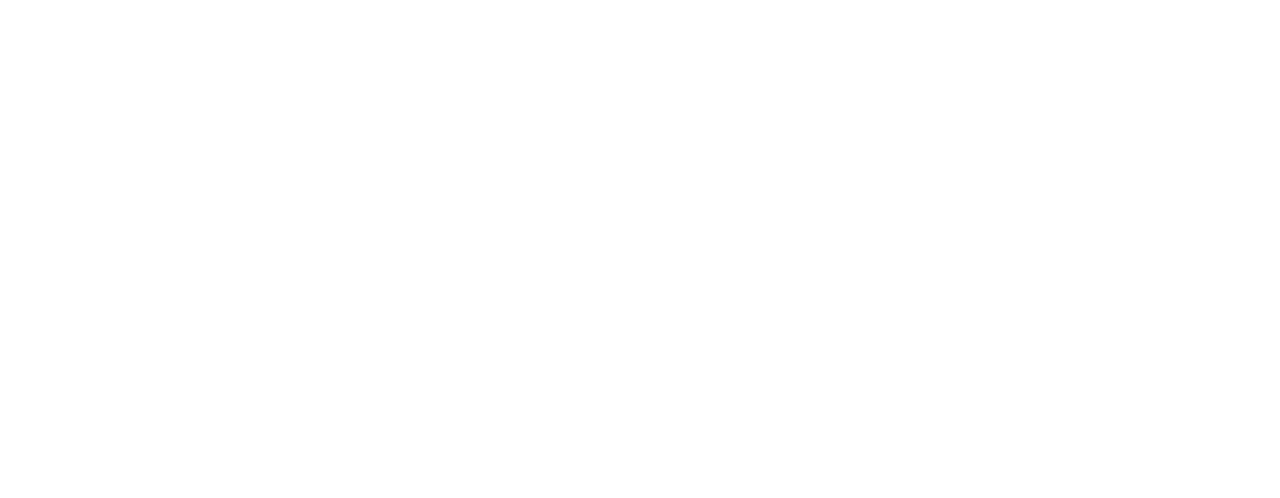
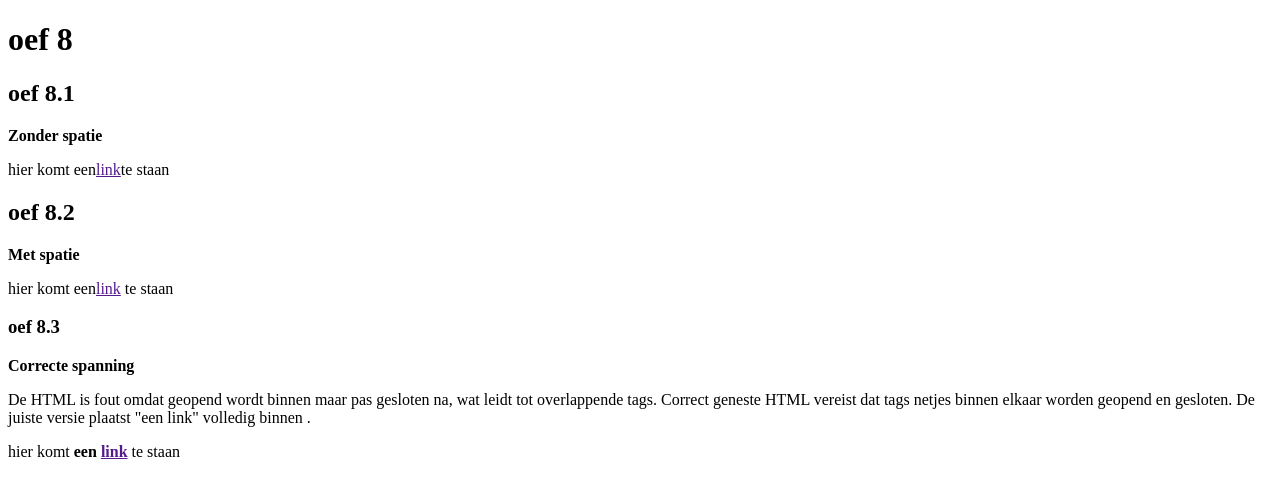
Before and after one commit to RouslanGalaev/WebDevelopment, a website: page labo_2/oef 8.html in a window 1280 px wide. Drawn offline with Linux system fonts and the light colour scheme.

Commit message:
commit
Oef 8

```diff
--- a/labo_2/oef 8.html
+++ b/labo_2/oef 8.html
@@ -2,9 +2,19 @@
 <html lang="en">
 <head>
     <meta charset="UTF-8">
-    <title>Title</title>
+    <title>oef 8</title>
 </head>
 <body>
-
+<h1>oef 8</h1>
+    <h2>oef 8.1</h2>
+        <p> <strong> Zonder spatie </strong> </p>
+        <span>hier komt een</span><a href="">link</a><span>te staan</span>
+    <h2>oef 8.2</h2>
+        <p> <strong> Met spatie </strong> </p>
+        <span>hier komt een</span><a href="">link</a><span> te staan</span>
+    <h3>oef 8.3</h3>
+        <p> <strong> Correcte spanning </strong> </p>
+        <p>De HTML is fout omdat geopend wordt binnen maar pas gesloten na, wat leidt tot overlappende tags. Correct geneste HTML vereist dat tags netjes binnen elkaar worden geopend en gesloten. De juiste versie plaatst "een link" volledig binnen .  </p>
+        <span>hier komt <strong>een <a href="">link</a></strong></span><span> te staan</span>
 </body>
 </html>
```
Also changed, not shown: Oef 3.html (deleted, +0 -10 lines).
